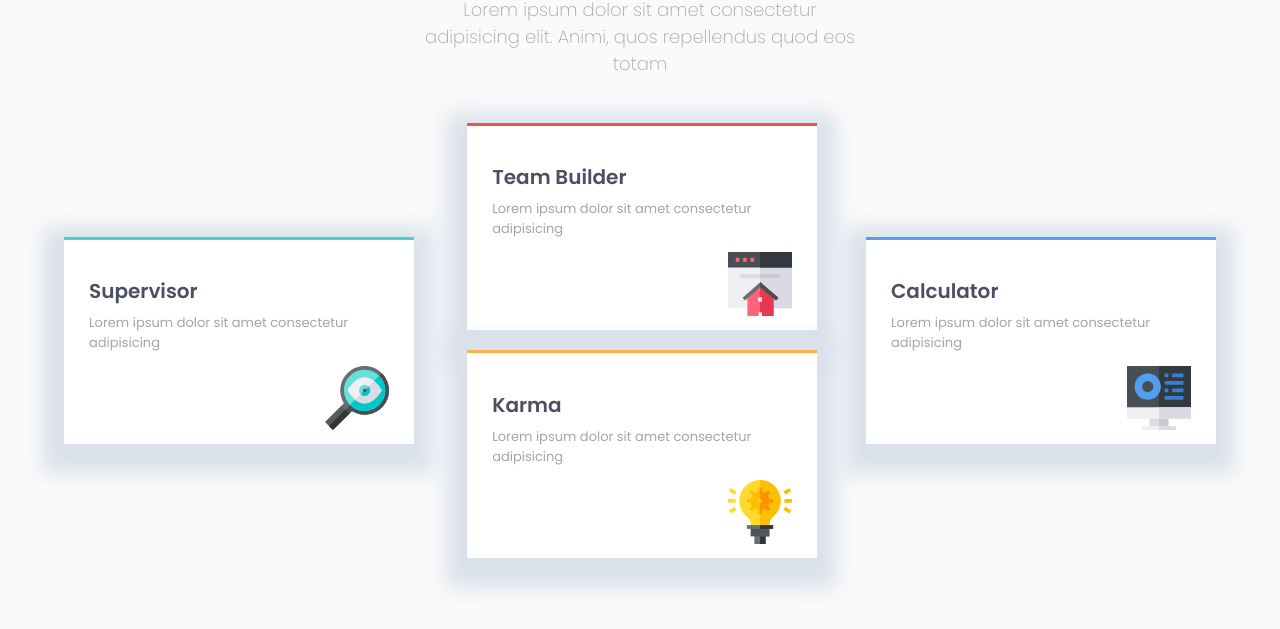
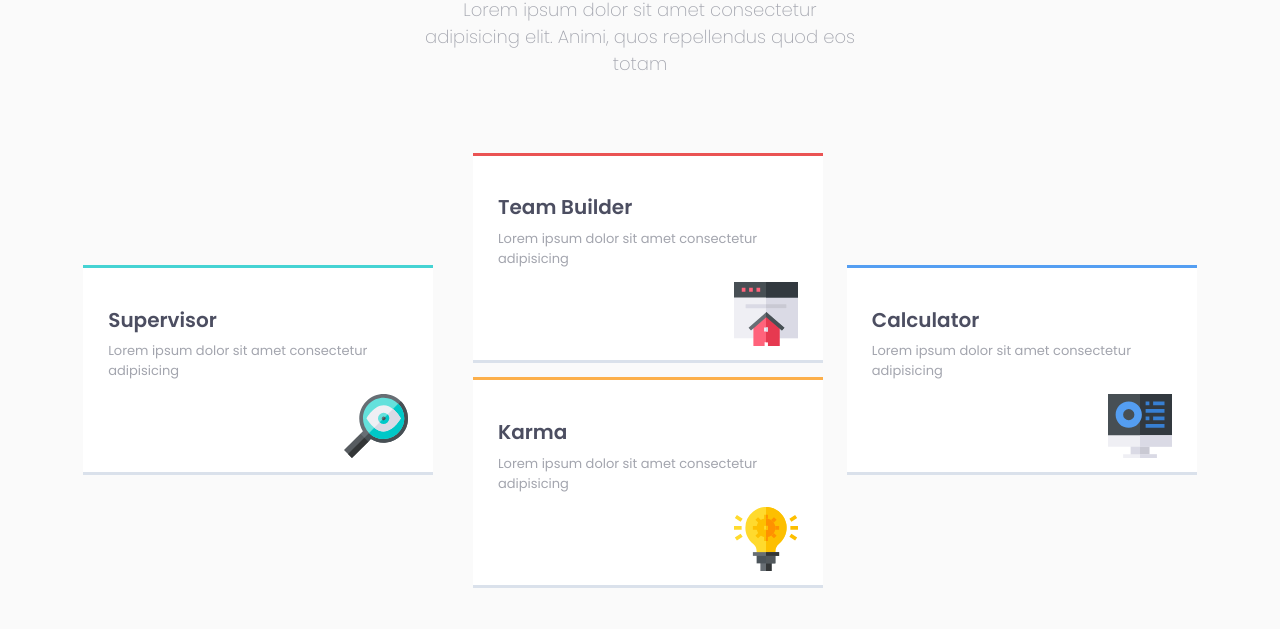
Before and after one commit to JuanesGalvis/Challenge-Cards, a website: page index.html in a window 1280 px wide. Shown: the part 195-824 px from the top of the page. Before the commit the page ends 800 px from the top, so only its background shows below. Drawn offline with Linux system fonts and the light colour scheme.

Commit message:
Fixed With + Box-Shadow

```diff
--- a/CSS/style.css
+++ b/CSS/style.css
@@ -69,7 +69,7 @@ body
 /* BLOQUE */
 .Grid
 {
-    width: 90%;
+    width: 87%;
     display: flex;
     justify-content: center;
     align-items: center;
@@ -78,6 +78,7 @@ body
     height: 435px;
     position: relative;
     margin-bottom: 45px;
+    margin-top: 30px;
 }
 
 .Grid__Card--1
@@ -89,7 +90,7 @@ body
     position: absolute;
     top: 0;
     left: 35%;
-    box-shadow: -1px 10px 20px 20px #DAE1EB;
+    border-bottom: 3px solid #DAE1EB;
 }
 
 .Grid__Card--2
@@ -100,7 +101,7 @@ body
     justify-content: center;
     position: absolute;
     left: 0;
-    box-shadow: -1px 10px 20px 20px #DAE1EB;
+    border-bottom: 3px solid #DAE1EB;
 }
 
 .Grid__Card--3
@@ -111,7 +112,7 @@ body
     justify-content: center;
     position: absolute;
     right: 0;
-    box-shadow: -1px 10px 20px 20px #DAE1EB;
+    border-bottom: 3px solid #DAE1EB;
 }
 
 .Grid__Card--4
@@ -122,7 +123,7 @@ body
     justify-content: center;
     position: absolute;
     bottom: 0;
-    box-shadow: -1px 10px 20px 20px #DAE1EB;
+    border-bottom: 3px solid #DAE1EB;
     left: 35%;
 }
 
```
